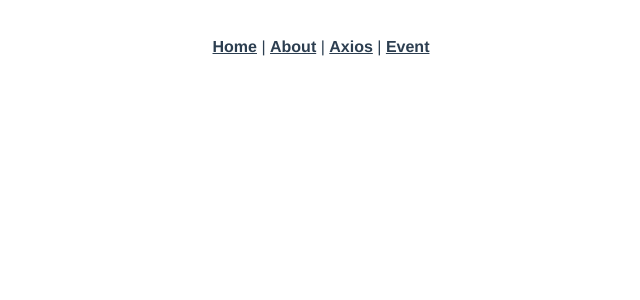
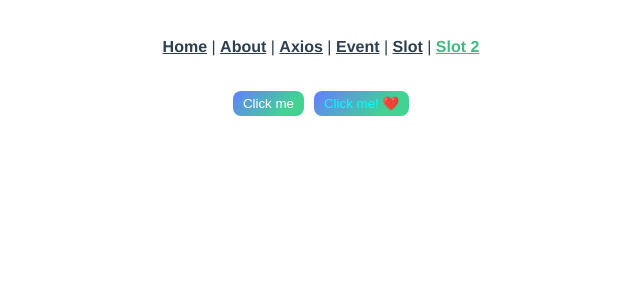
Before and after one commit to sbpark88/Vue.js-Short-Book, a Vue app in the folder vue-project-axios/: page /another-slot in a window 1280 px wide. Shown: the top 300 px of the page, without its empty margins (319-959 px from the left). Built offline with nearby package versions, Linux system fonts and the light colour scheme.

Commit message:
Add: Add 'Slots'

```diff
--- a/vue-project-axios/src/App.vue
+++ b/vue-project-axios/src/App.vue
@@ -3,7 +3,9 @@
     <router-link to="/">Home</router-link> |
     <router-link to="/about">About</router-link> |
     <router-link to="/axios">Axios</router-link> |
-    <router-link to="/call-event">Event</router-link>
+    <router-link to="/call-event">Event</router-link> |
+    <router-link to="/slot">Slot</router-link> |
+    <router-link to="/another-slot">Slot 2</router-link>
   </nav>
   <router-view />
 </template>
--- /dev/null
+++ b/vue-project-axios/src/components/common/AwesomeIcon.vue
@@ -0,0 +1,2 @@
+<!-- using an emoji just for demo purposes -->
+<template>❤️</template>
--- /dev/null
+++ b/vue-project-axios/src/components/common/FancyButton.vue
@@ -0,0 +1,17 @@
+<template>
+  <button class="fancy-btn">
+    <slot />
+  </button>
+</template>
+
+<style scoped>
+.fancy-btn {
+  color: #fff;
+  background: linear-gradient(315deg, #42d392 25%, #647eff);
+  border: none;
+  padding: 5px 10px;
+  margin: 5px;
+  border-radius: 8px;
+  cursor: pointer;
+}
+</style>
--- /dev/null
+++ b/vue-project-axios/src/components/common/SlotModalLayout.vue
@@ -0,0 +1,45 @@
+<template>
+  <div class="modal-container">
+    <header>
+      <h1>
+        <slot name="header"></slot>
+      </h1>
+    </header>
+    <main>
+      <slot></slot>
+    </main>
+    <footer>
+      <slot name="footer"></slot>
+    </footer>
+  </div>
+</template>
+
+<script>
+export default {
+  name: "SlotModalLayout",
+};
+</script>
+
+<style scoped>
+.modal-container {
+  width: 500px;
+  --modal-border: 30px;
+}
+
+.modal-container > header {
+  height: 50px;
+  background: aquamarine;
+  border-top-left-radius: var(--modal-border);
+  border-top-right-radius: var(--modal-border);
+}
+
+.modal-container > main {
+}
+
+.modal-container > footer {
+  height: 40px;
+  background: aquamarine;
+  border-bottom-left-radius: var(--modal-border);
+  border-bottom-right-radius: var(--modal-border);
+}
+</style>
--- /dev/null
+++ b/vue-project-axios/src/components/common/SlotPageTitle.vue
@@ -0,0 +1,11 @@
+<template>
+  <h2><slot /></h2>
+</template>
+
+<script>
+export default {
+  name: "SlotPageTitle",
+};
+</script>
+
+<style scoped></style>
--- a/vue-project-axios/src/router/index.js
+++ b/vue-project-axios/src/router/index.js
@@ -28,6 +28,18 @@ const routes = [
     component: () =>
       import(/* webpackChunkName: "callEvent" */ "../views/EventCallView.vue"),
   },
+  {
+    path: "/slot",
+    name: "slot",
+    component: () =>
+      import(/* webpackChunkName: "slot" */ "../views/SlotModalLayoutView.vue"),
+  },
+  {
+    path: "/another-slot",
+    name: "slot2",
+    component: () =>
+      import(/* webpackChunkName: "slot2" */ "../views/FancyButtonView.vue"),
+  },
 ];
 
 const router = createRouter({
--- a/vue-project-axios/src/views/AboutView.vue
+++ b/vue-project-axios/src/views/AboutView.vue
@@ -1,14 +1,17 @@
 <template>
   <PageTitle :my-title="someTitle" />
+  <SlotPageTitle> Slot을 사용한 About 페이지 타이틀입니다. </SlotPageTitle>
 </template>
 
 <script>
 import PageTitle from "@/components/PageTitle.vue";
+import SlotPageTitle from "@/components/common/SlotPageTitle.vue";
 
 export default {
   name: "AboutView",
   components: {
     PageTitle,
+    SlotPageTitle,
   },
   data() {
     return {
--- /dev/null
+++ b/vue-project-axios/src/views/FancyButtonView.vue
@@ -0,0 +1,23 @@
+<template>
+  <FancyButton> Click me </FancyButton>
+
+  <FancyButton>
+    <span style="color: cyan">Click me! </span>
+    <AwesomeIcon />
+  </FancyButton>
+</template>
+
+<script>
+import FancyButton from "@/components/common/FancyButton.vue";
+import AwesomeIcon from "@/components/common/AwesomeIcon.vue";
+
+export default {
+  name: "FancyButtonView",
+  components: {
+    FancyButton,
+    AwesomeIcon,
+  },
+};
+</script>
+
+<style scoped></style>
--- /dev/null
+++ b/vue-project-axios/src/views/SlotModalLayoutView.vue
@@ -0,0 +1,41 @@
+<template>
+  <button type="button" @click="openPopup">
+    {{ popupState ? "Close Popup" : "Open Popup!!" }}
+  </button>
+
+  <hr />
+
+  <SlotModalLayout v-show="popupState === true">
+    <template #header> 팝업 타이틀 </template>
+    <template #default>
+      <p>알림 1 : 안녕하세요</p>
+      <p>알림 2 : 반갑습니다</p>
+    </template>
+    <template #footer>
+      <button type="button" @click="openPopup">닫기</button>
+    </template>
+  </SlotModalLayout>
+</template>
+
+<script>
+import SlotModalLayout from "@/components/common/SlotModalLayout.vue";
+
+export default {
+  name: "SlotModalLayoutView",
+  data() {
+    return {
+      popupState: false,
+    };
+  },
+  components: {
+    SlotModalLayout,
+  },
+  methods: {
+    openPopup() {
+      this.popupState = !this.popupState;
+    },
+  },
+};
+</script>
+
+<style scoped></style>
```
